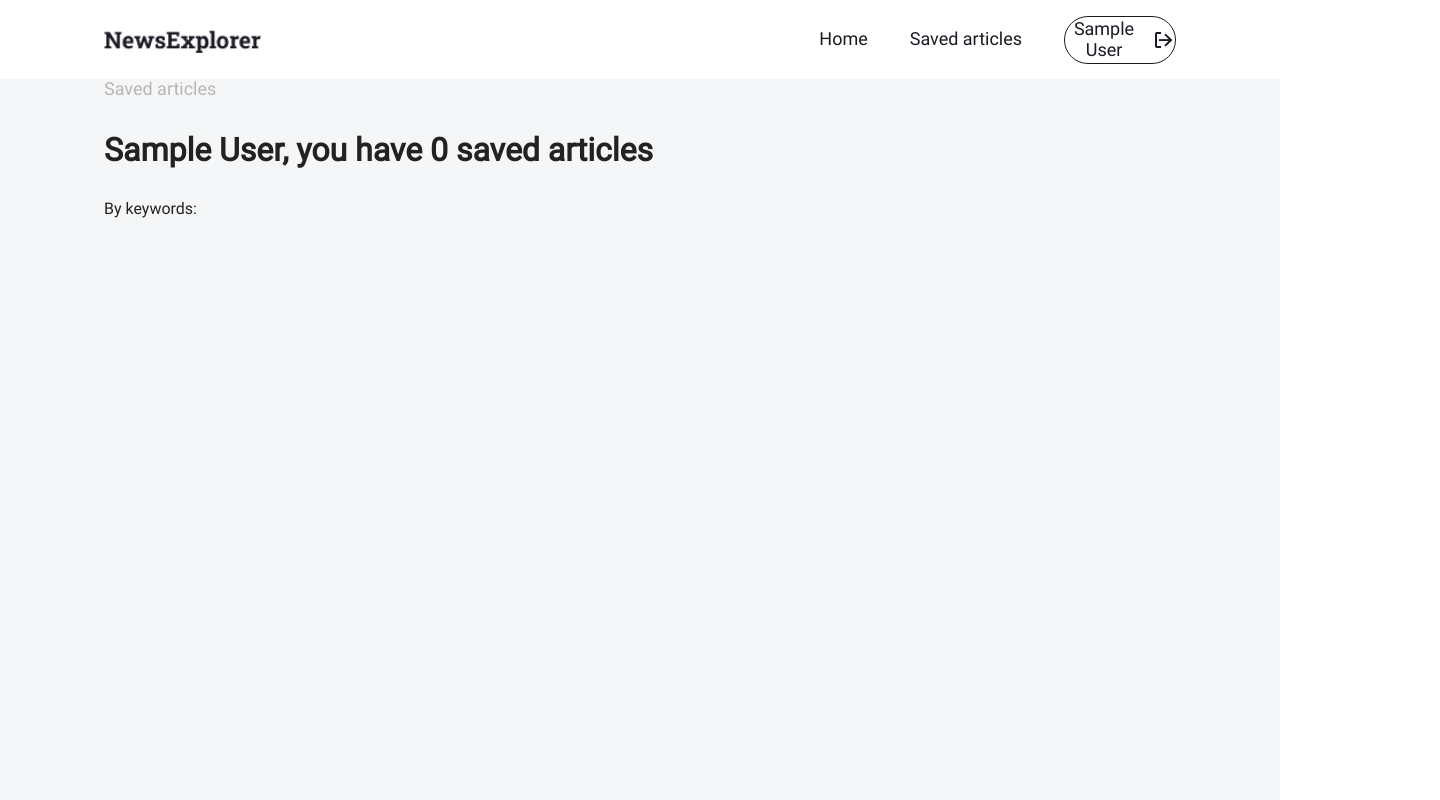
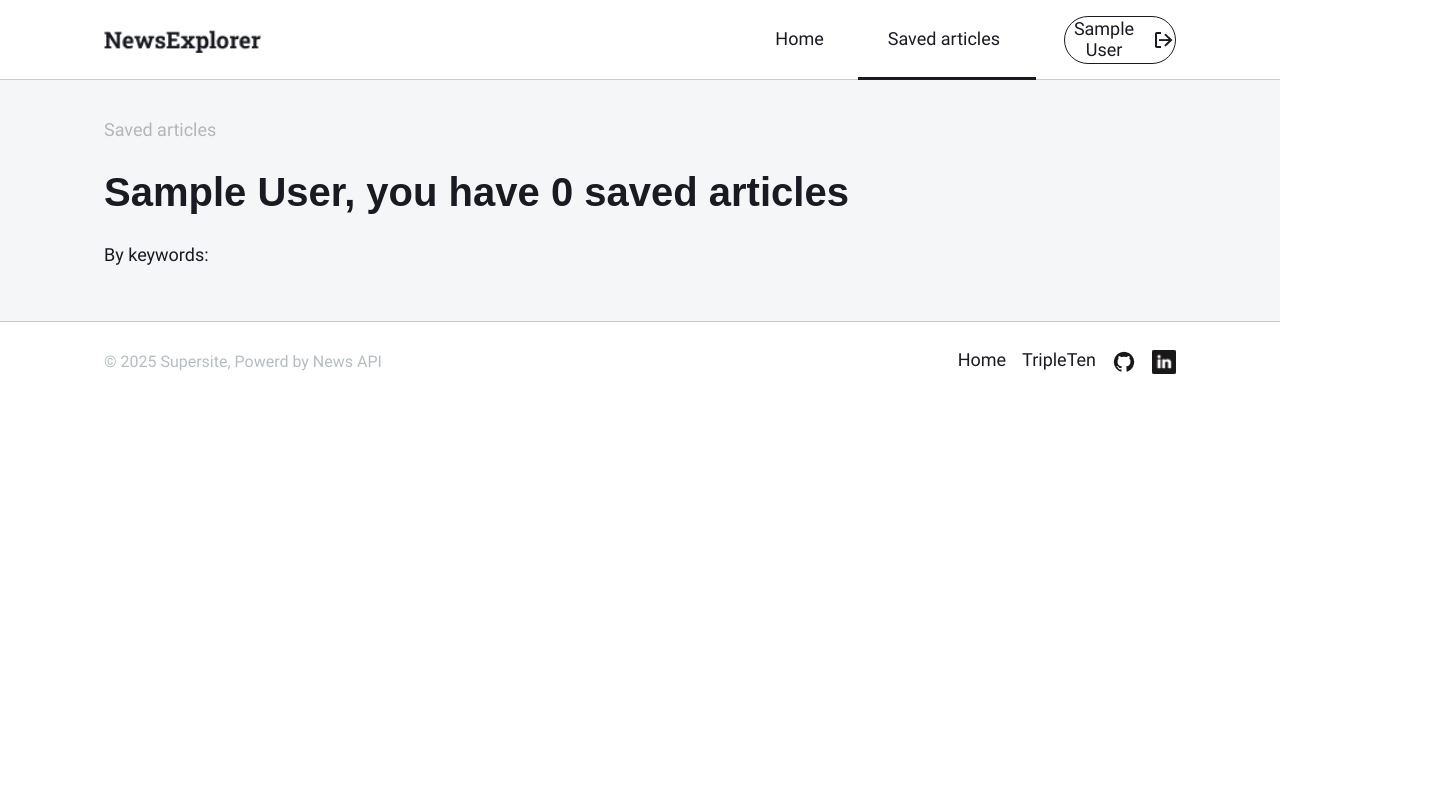
Before and after one commit to vanglor82/frontend-project-newsexplorer, a React (Vite) app: page /saved-articles in a window 1280 px wide. Shown: the top 800 px of the page, 1440 px wide, since content can reach past the window. Built offline with nearby package versions, Linux system fonts and the light colour scheme; sample sign-in values are in the browser's storage.

Commit message:
Final Project fixed webpage css, layout and functions issues

```diff
--- a/src/components/App/App.jsx
+++ b/src/components/App/App.jsx
@@ -37,10 +37,24 @@ function App() {
       return null;
     }
   });
-  const [searchResults, setSearchResults] = useState([]);
+  const [searchResults, setSearchResults] = useState(() => {
+    try {
+      const stored = localStorage.getItem("searchResults");
+      return stored ? JSON.parse(stored) : [];
+    } catch {
+      return [];
+    }
+  });
   const [visibleCount, setVisibleCount] = useState(3);
   const [isLoading, setIsLoading] = useState(false);
-  const [hasSearched, setHasSearched] = useState(false);
+  const [hasSearched, setHasSearched] = useState(() => {
+    try {
+      const stored = localStorage.getItem("searchResults");
+      return stored && JSON.parse(stored).length > 0;
+    } catch {
+      return false;
+    }
+  });
   const [savedArticles, setSavedArticles] = useState(() => {
     try {
       const stored = localStorage.getItem("savedArticles");
@@ -84,10 +98,13 @@ function App() {
   const handleLogout = () => {
     setIsLoggedIn(false);
     setCurrentUser(null);
+    setSearchResults([]);
+    setHasSearched(false);
     try {
       localStorage.setItem("isLoggedIn", "false");
       localStorage.removeItem("currentUser");
       localStorage.removeItem("jwt");
+      localStorage.removeItem("searchResults");
     } catch {}
     navigate("/");
   };
@@ -137,6 +154,12 @@ function App() {
       })
       .then((data) => {
         setSearchResults(data.articles || []);
+        try {
+          localStorage.setItem(
+            "searchResults",
+            JSON.stringify(data.articles || [])
+          );
+        } catch {}
         setIsLoading(false);
       })
       .catch((error) => {
@@ -177,6 +200,13 @@ function App() {
       localStorage.setItem("savedArticles", JSON.stringify(savedArticles));
     } catch {}
   }, [savedArticles]);
+
+  // Persist search results to localStorage when changed (for manual changes)
+  useEffect(() => {
+    try {
+      localStorage.setItem("searchResults", JSON.stringify(searchResults));
+    } catch {}
+  }, [searchResults]);
 
   return (
     <CurrentUserContext.Provider value={currentUser}>
--- a/src/components/Header/Header.css
+++ b/src/components/Header/Header.css
@@ -8,18 +8,16 @@
   height: 3px;
   background: #1a1b22;
 }
-.header_saved-articles {
-  border-bottom: 1px solid rgba(0, 0, 0, 0.2) !important;
-}
+
 /* Saved Articles page header text color override */
-.header_saved-articles .header__logo,
-.header_saved-articles .header__nav-link,
-.header_saved-articles .header__username,
-.header_saved-articles .header__logout-btn,
-.header_saved-articles .header__home-btn,
-.header_saved-articles .header__signin-btn {
-  color: #1a1b22 !important;
-  border-color: #1a1b22 !important;
+.header.header_saved-articles .header__logo,
+.header.header_saved-articles .header__nav-link,
+.header.header_saved-articles .header__username,
+.header.header_saved-articles .header__logout-btn,
+.header.header_saved-articles .header__home-btn,
+.header.header_saved-articles .header__signin-btn {
+  color: #1a1b22;
+  border-color: #1a1b22;
 }
 .header__nav-link_active {
   position: relative;
@@ -54,8 +52,8 @@
 .header__nav-logged-in {
   display: flex;
   align-items: center;
-  gap: 42px;
   margin-right: 104px;
+  gap: 64px;
 
   .header__nav-link {
     background: none;
@@ -70,6 +68,16 @@
   }
   .header__nav-link_saved {
     color: #1a1b22;
+    position: relative;
+  }
+
+  .header__nav-link-underline {
+    width: 178px;
+    height: 0;
+    border-bottom: 3px solid #1a1b22;
+    position: absolute;
+    left: -30px;
+    bottom: -30px;
   }
 
   .header__username {
@@ -125,11 +133,8 @@
 }
 
 /* Header styles */
-
 .header {
   position: absolute;
-  top: 0;
-  left: 0;
   width: 100%;
   max-width: 1440px;
   background: transparent;
@@ -143,11 +148,11 @@
   border-bottom: 1px solid rgba(255, 255, 255, 0.2);
 }
 
-.header_saved-articles {
-  position: static !important;
-  background: #fff !important;
-  border-bottom: none !important;
-  z-index: 1 !important;
+.header.header_saved-articles {
+  position: static;
+  background: #fff;
+  z-index: 1;
+  border-bottom: 1px solid rgba(0, 0, 0, 0.2);
 }
 
 .header__logo {
--- a/src/components/Header/Header.jsx
+++ b/src/components/Header/Header.jsx
@@ -51,6 +51,9 @@ function Header({ isLoggedIn, currentUser, onLoginClick, onLogout }) {
             }`}
           >
             Saved articles
+            {location.pathname === "/saved-articles" && (
+              <div className="header__nav-link-underline"></div>
+            )}
           </Link>
           <button
             className={`header__logout-btn${
--- a/src/components/LoginModal/LoginModal.jsx
+++ b/src/components/LoginModal/LoginModal.jsx
@@ -7,7 +7,7 @@ function LoginModal({ isOpen, onClose, onLogin, onSwitchToRegister }) {
   const [email, setEmail] = useState("");
   const [password, setPassword] = useState("");
 
-  const isFormValid = email && password;
+  const isFormValid = email && password && password.length >= 8;
 
   const handleSubmit = (e) => {
     e.preventDefault();
--- a/src/components/SavedArticles/SavedArticles.css
+++ b/src/components/SavedArticles/SavedArticles.css
@@ -1,3 +1,22 @@
+@font-face {
+  font-family: "Roboto Slab", sans-serif;
+  src: url("../../vendor/fonts/roboto-slab-400-regular.woff2") format("woff2"),
+    url("../../vendor/fonts/roboto-slab-400-regular.woff") format("woff");
+}
+
+.saved__articles-cards {
+  background: #f5f6f7;
+  width: 100%;
+  max-width: 1440px;
+  margin: 0 auto;
+  border-radius: 0;
+  box-shadow: none;
+  max-height: 1292px;
+  display: flex;
+  align-items: center;
+  justify-content: center;
+}
+
 .saved__articles {
   background: #f5f6f7;
   padding: 0;
@@ -14,22 +33,26 @@
   font-size: 18px;
   font-weight: 500;
   margin: 0 0 0 104px;
+  padding-top: 40px;
 }
 
 .saved__articles-subtitle {
-  color: #222;
-  font-size: 32px;
-  font-weight: 700;
-  margin-left: 104px;
+  font-family: "Roboto Slab", sans-serif;
+  font-size: 40px;
+  color: #1a1b22;
+  margin: 28px 0 30px 104px;
 }
 
 .saved__articles-keywords {
-  color: #222;
-  font-size: 16px;
-  margin: 0 0 0 104px;
+  color: #1a1b22;
+  font-size: 18px;
+  margin: 0 0 56px 104px;
 }
 
 .saved__articles-keyword {
+  font-family: "Roboto Slab", sans-serif;
+  color: #1a1b22;
+  font-size: 18px;
   font-weight: 700;
 }
 
@@ -44,7 +67,9 @@
   border-radius: 0;
   padding: 0;
   width: 1440px;
-  height: 1292px;
+  max-height: calc(576px * 2 + 16px);
+  overflow-y: auto;
+  height: auto;
 }
 
 .saved__articles-card {
@@ -116,26 +141,31 @@
 }
 
 .saved__articles-date {
-  color: #b6b6b6;
-  font-size: 14px;
+  color: #b6bcbf;
+  font-size: 18px;
+  padding-bottom: 15px;
+  margin: 0;
 }
 
 .saved__articles-card-title {
-  color: #222;
-  font-size: 20px;
-  font-weight: 700;
+  font-family: "Roboto Slab", sans-serif;
+  color: #1a1b22;
+  font-size: 26px;
   margin: 0;
+  padding-bottom: 16px;
 }
 
 .saved__articles-card-desc {
-  color: #444;
-  font-size: 15px;
+  color: #1a1b22;
+  font-size: 16px;
   margin: 0;
+  padding-bottom: 18px;
 }
 
 .saved__articles-source {
-  color: #b6b6b6;
-  font-size: 13px;
-  font-weight: 500;
-  margin-top: 8px;
+  color: #b6bcbf;
+  font-size: 16px;
+  font-weight: 700;
+  margin: 0;
+  padding: 0;
 }
--- a/src/components/SavedArticles/SavedArticles.jsx
+++ b/src/components/SavedArticles/SavedArticles.jsx
@@ -8,7 +8,6 @@ function SavedArticles({ articles = [], onRemove }) {
   const currentUser = useContext(CurrentUserContext);
   const userName = currentUser?.name || "User";
   const articleCount = articles.length;
-  // Get unique keywords from articles
   const keywords = Array.from(new Set(articles.map((a) => a.keyword)));
   const topKeywords = keywords.slice(0, 2);
   const otherCount = keywords.length - topKeywords.length;
@@ -46,6 +45,7 @@ function SavedArticles({ articles = [], onRemove }) {
           </>
         )}
       </p>
+      <div className="saved__articles-cards">
         <div className="saved__articles-grid">
           {articles.map((article) => (
             <SavedArticleCard
@@ -56,6 +56,7 @@ function SavedArticles({ articles = [], onRemove }) {
               onRemove={() => onRemove(article.url)}
             />
           ))}
+        </div>
       </div>
     </section>
   );
--- a/src/components/SearchResultCard/SearchResultCard.css
+++ b/src/components/SearchResultCard/SearchResultCard.css
@@ -36,7 +36,7 @@
 
 .search__results-card_title {
   font-size: 26px;
-  color: #b6bcbf;
+  color: #1a1b22;
   margin: 0;
   padding: 0;
 }
--- a/src/components/SearchResultCard/SearchResultCard.jsx
+++ b/src/components/SearchResultCard/SearchResultCard.jsx
@@ -24,10 +24,10 @@ function SearchResultCard({
   isSaved,
   isLoggedIn,
 }) {
-  const [liked, setLiked] = useState(isSaved);
+  const [liked, setLiked] = useState(isLoggedIn && isSaved);
   React.useEffect(() => {
-    setLiked(isSaved);
-  }, [isSaved]);
+    setLiked(isLoggedIn && isSaved);
+  }, [isSaved, isLoggedIn]);
   return (
     <a
       className="search__results-card"
```
Lines whose indentation alone changed are shown as unchanged.
